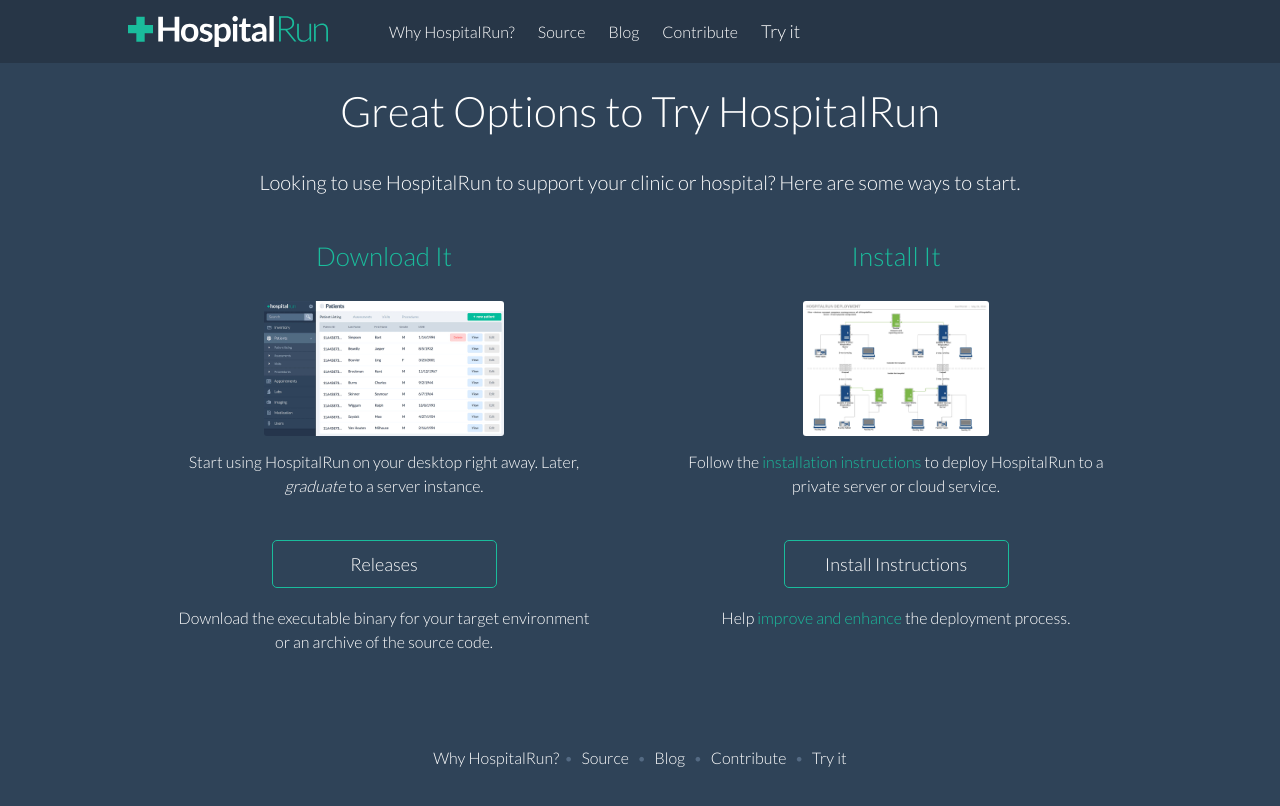
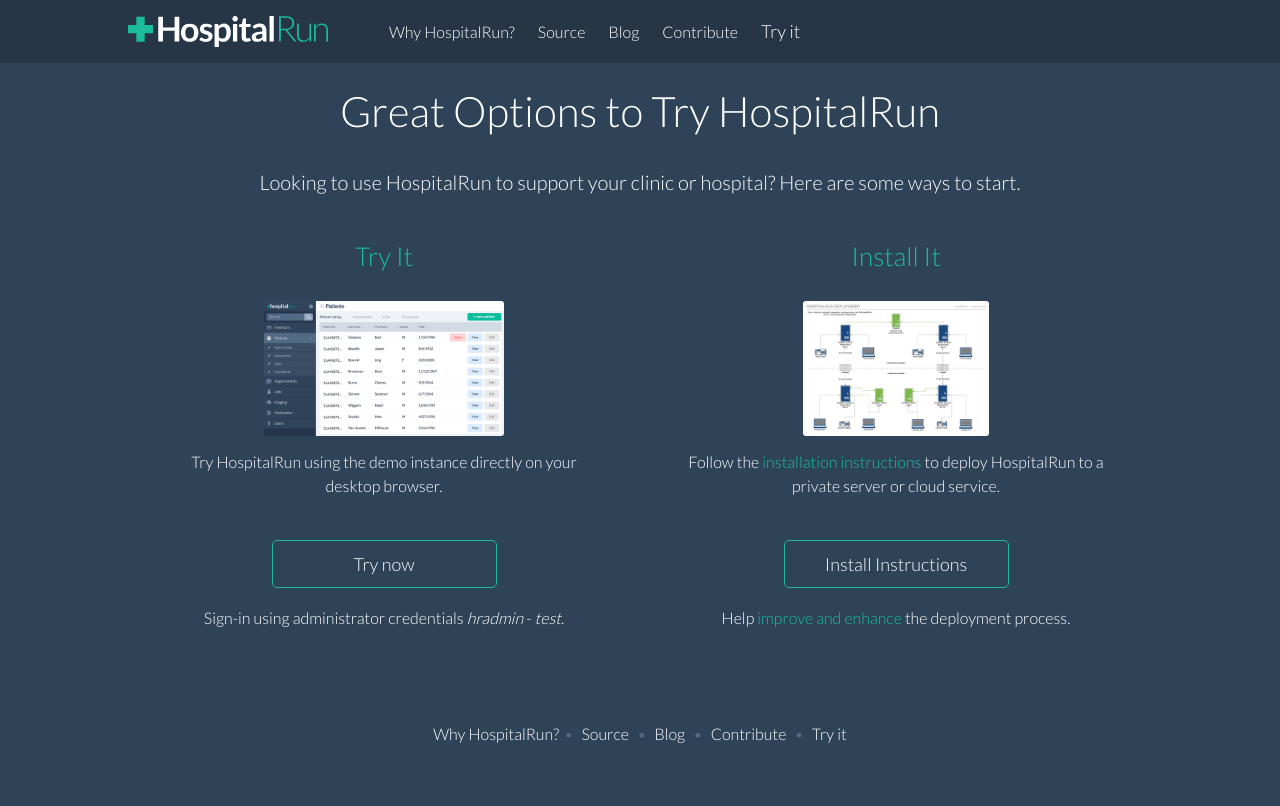
Before and after one commit to HospitalRun/hospitalrun.io, a Jekyll site: the page built from tryit/index.md, in a window 1280 px wide. Shown: the top 806 px of the page. Built offline with Jekyll 4.4.1, drawn with Linux system fonts in a browser that asks for light colours.

Commit message:
Adds link to demo instance on /tryit page

```diff
--- a/tryit/index.md
+++ b/tryit/index.md
@@ -11,13 +11,13 @@ layout: default
 <div class="tryit-content">
   <div class="columns">
     <div class="col-2">
-      <h2 class="feature-heading">Download It</h2>
+      <h2 class="feature-heading">Try It</h2>
       <div class="screenshot">
         <img src="/img/screenshot-mock-sm.jpg" alt="HospitalRun user interface screenshot" class="screenshot-img" width="240" border="0">
       </div>
-      <p>Start using HospitalRun on your desktop right away. Later, <em>graduate</em> to a server instance.</p>
-      <a href="https://github.com/HospitalRun/hospitalrun-frontend/releases/" class="cta secondary">Releases</a>
-      <p>Download the executable binary for your target environment or an archive of the source code.</p>
+      <p>Try HospitalRun using the demo instance directly on your desktop browser.</p>
+      <a href="https://beta.hospitalrun.io" class="cta secondary">Try now</a>
+      <p>Sign-in using administrator credentials <em>hradmin</em> - <em>test</em>.</p>
     </div>
 
     <div class="col-2">
```
